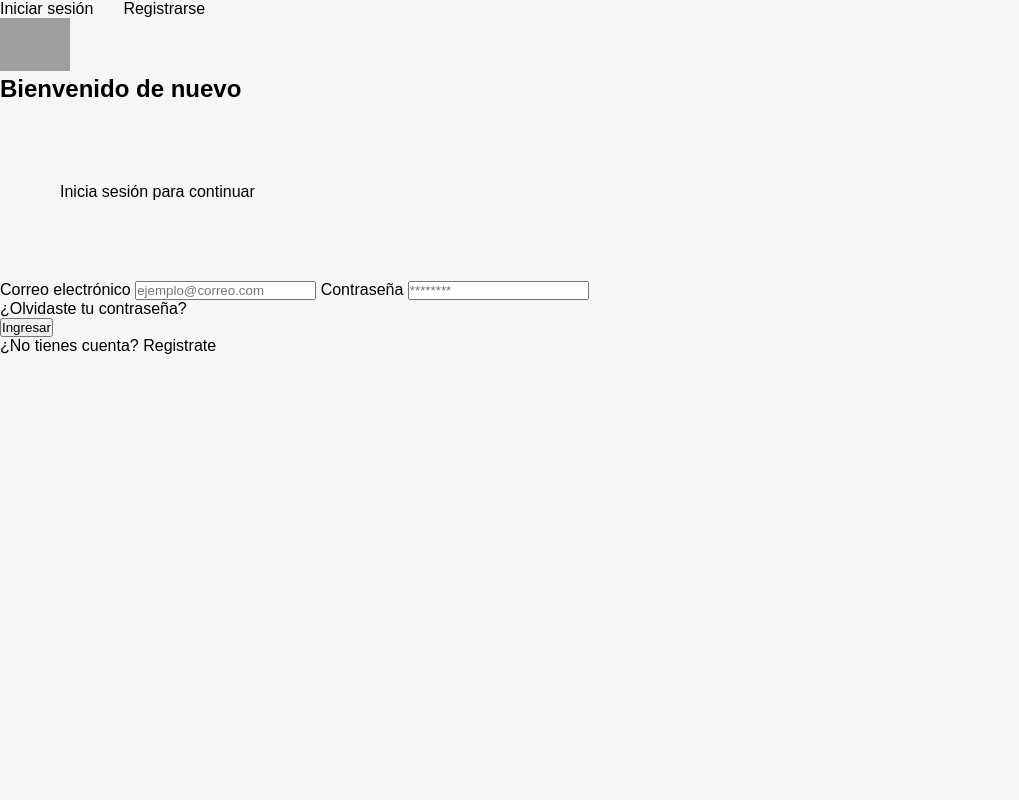
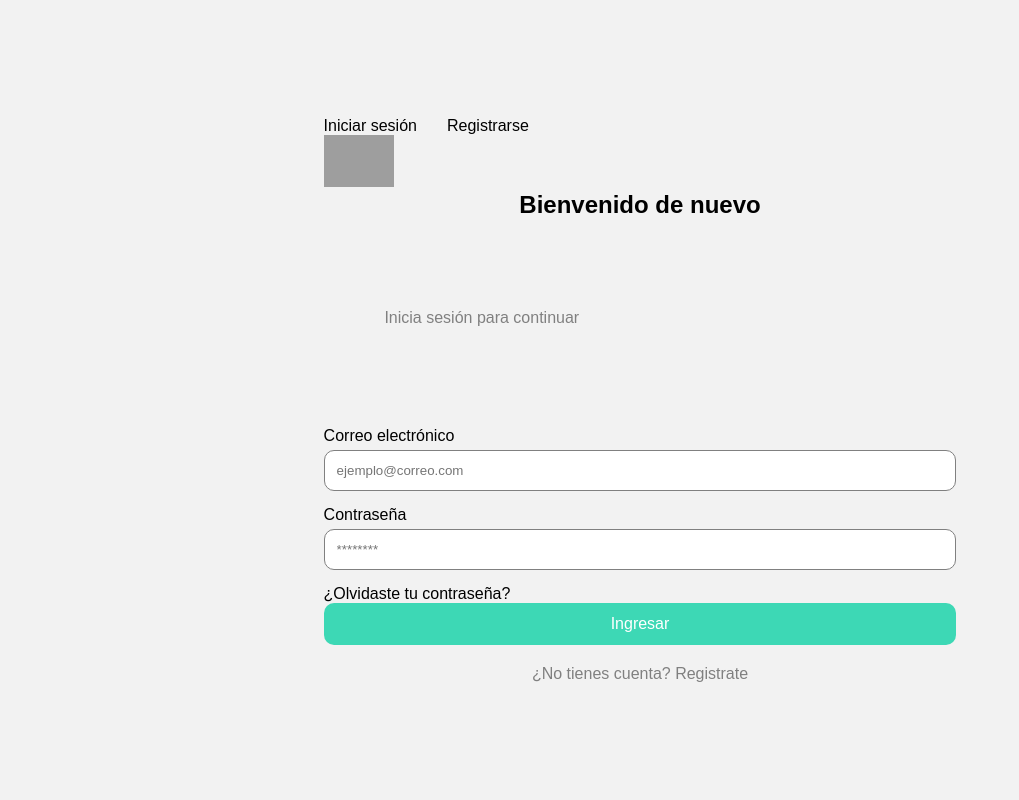
Before and after one commit to Coniii-afk/proyecto-tp, a Python web app: template templates/iniciosesion.html in a window 1280 px wide. Shown: the whole page, without its empty margins (0-1019 px from the left). Run offline with Jinja, Linux system fonts and the light colour scheme; the template is opened without the code that fills it, so the values that code supplies are empty; grey boxes are pictures that could not be loaded.

Commit message:
avances 26/05

```diff
--- a/static/css/style.css
+++ b/static/css/style.css
@@ -204,3 +204,91 @@ body{
 .flecha:hover{
     background:rgba(46, 166, 111, 0.1);
 }
+/* inicio de sesion*/
+*{
+margin: 0;
+padding: 0;
+box-sizing: border-box;
+font-family: Arial;
+}
+
+body{
+background-color: #f2f2f2;
+display: flex;
+justify-content: center;
+align-items: center;
+height: 100vh;
+}
+
+.caja{
+background-color: white;
+width: 350px;
+padding: 30px;
+border-radius: 15px;
+}
+
+.arriba{
+display: flex;
+justify-content: space-around;
+margin-bottom: 25px;
+}
+
+.linea{
+border-bottom: 3px solid #3dd8b5;
+padding-bottom: 5px;
+}
+
+.logo{
+background-color: #eafff9;
+width: 80px;
+height: 80px;
+border-radius: 50%;
+display: flex;
+justify-content: center;
+align-items: center;
+margin: auto;
+font-size: 35px;
+margin-bottom: 20px;
+}
+
+h2{
+text-align: center;
+margin-bottom: 10px;
+}
+
+.texto{
+text-align: center;
+color: gray;
+margin-bottom: 20px;
+}
+
+input{
+width: 100%;
+padding: 12px;
+margin-top: 5px;
+margin-bottom: 15px;
+border-radius: 10px;
+border: 1px solid gray;
+}
+
+.olvido{
+text-align: right;
+color: #3dd8b5;
+margin-bottom: 20px;
+}
+
+button{
+width: 100%;
+padding: 12px;
+border: none;
+border-radius: 10px;
+background-color: #3dd8b5;
+color: white;
+font-size: 16px;
+}
+
+.crear{
+text-align: center;
+margin-top: 20px;
+color: gray;
+}
--- a/templates/buscarporcodigo.html
+++ b/templates/buscarporcodigo.html
@@ -4,7 +4,7 @@
     <meta charset="UTF-8">
     <meta name="viewport" content="width=device-width, initial-scale=1.0">
     <title>Perros</title>
-    <link rel="stylesheet" href="style.css">
+    <link rel="stylesheet" href="{{ url_for('static', filename='css/style.css') }}">
 </head>
 
 <body>
--- a/templates/formulariomascota.html
+++ b/templates/formulariomascota.html
@@ -4,7 +4,7 @@
     <meta charset="UTF-8">
     <meta name="viewport" content="width=device-width, initial-scale=1.0">
     <title>Perros</title>
-    <link rel="stylesheet" href="style.css">
+<link rel="stylesheet" href="{{ url_for('static', filename='css/style.css') }}">
 </head>
 
 <body>
--- a/templates/iniciosesion.html
+++ b/templates/iniciosesion.html
@@ -4,8 +4,7 @@
 <meta charset="UTF-8">
 <meta name="viewport" content="width=device-width, initial-scale=1.0">
 <title>Inicio sesión</title>
-
-<link rel="stylesheet" href="style.css">
+<link rel="stylesheet" href="{{ url_for('static', filename='css/style.css') }}">
 </head>
 
 <body>
--- a/templates/murocomunitario.html
+++ b/templates/murocomunitario.html
@@ -4,7 +4,7 @@
     <meta charset="UTF-8">
     <meta name="viewport" content="width=device-width, initial-scale=1.0">
     <title>Perros</title>
-    <link rel="stylesheet" href="style.css">
+<link rel="stylesheet" href="{{ url_for('static', filename='css/style.css') }}">
 </head>
 
 <body>
--- a/templates/paneladministrador.html
+++ b/templates/paneladministrador.html
@@ -4,7 +4,7 @@
     <meta charset="UTF-8">
     <meta name="viewport" content="width=device-width, initial-scale=1.0">
     <title>Perros</title>
-    <link rel="stylesheet" href="style.css">
+  <link rel="stylesheet" href="{{ url_for('static', filename='css/style.css') }}">
 </head>
 
 <body>
--- a/templates/paneldelusuario.html
+++ b/templates/paneldelusuario.html
@@ -4,7 +4,7 @@
     <meta charset="UTF-8">
     <meta name="viewport" content="width=device-width, initial-scale=1.0">
     <title>Perros</title>
-    <link rel="stylesheet" href="style.css">
+    <link rel="stylesheet" href="{{ url_for('static', filename='css/style.css') }}">
 </head>
 
 <body>
```
Also changed, not shown: templates/index.html (+7 -7 lines).
